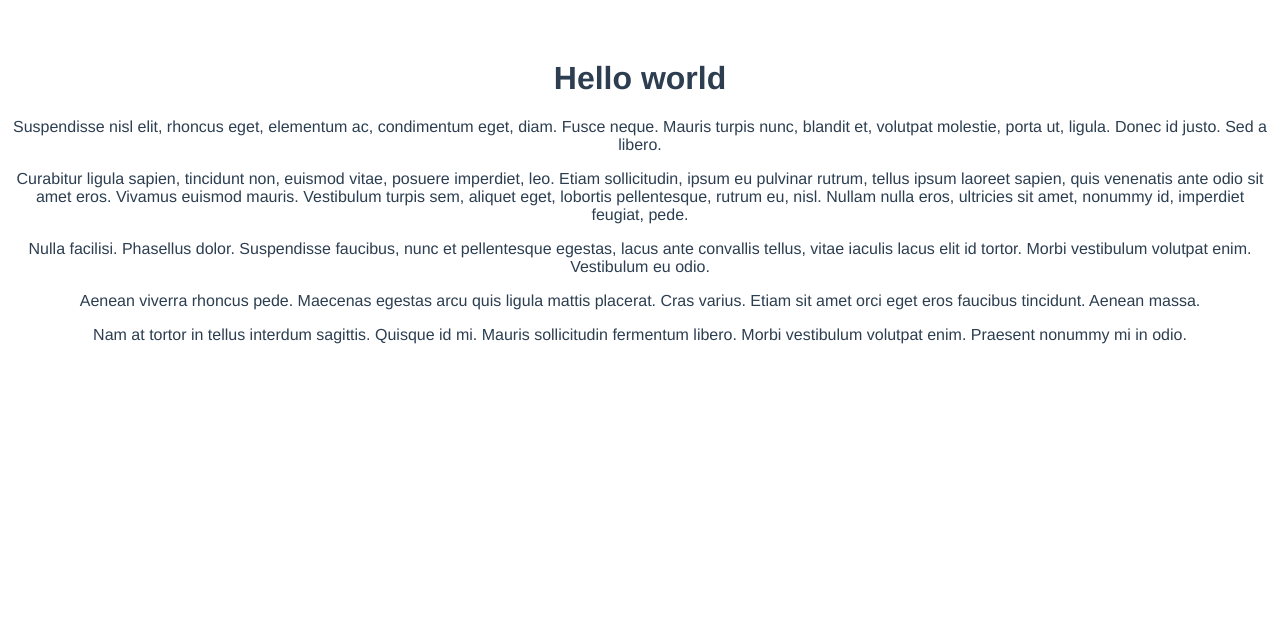
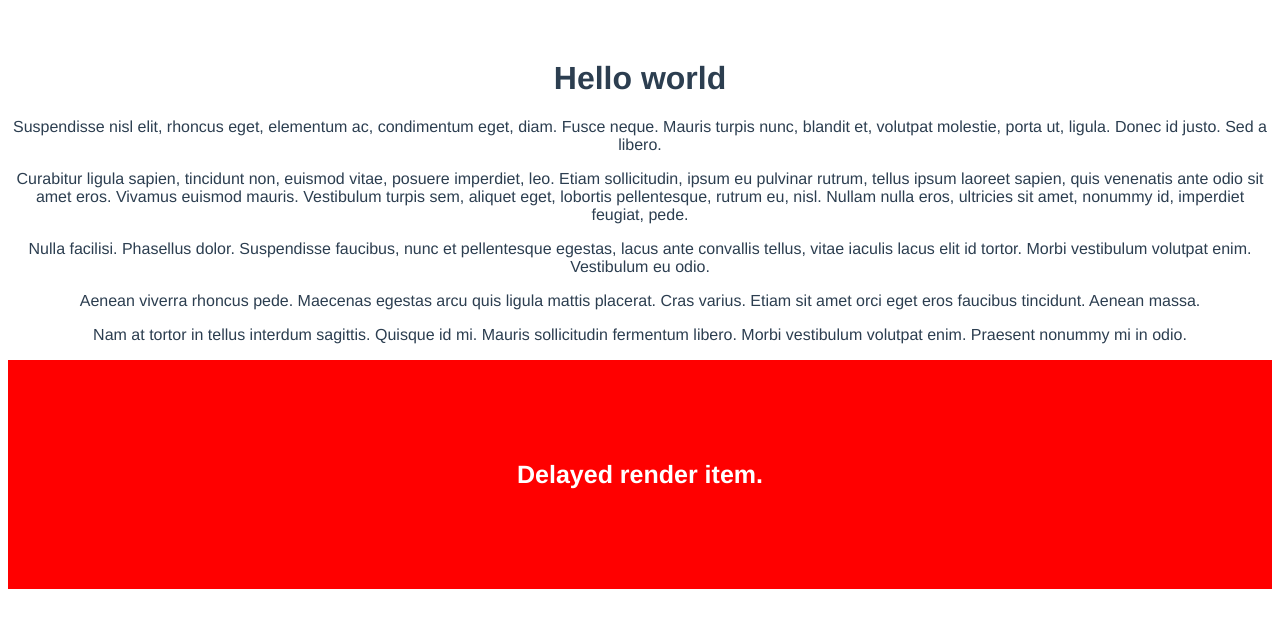
Before and after one commit to AshKyd/vue-googlebot-test, a Vue app: page / in a window 1280 px wide. Shown: the top 628 px of the page. Built offline with nearby package versions, Linux system fonts and the light colour scheme.

Commit message:
delayed render item

```diff
--- a/src/App.vue
+++ b/src/App.vue
@@ -10,12 +10,22 @@
     <p>Aenean viverra rhoncus pede. Maecenas egestas arcu quis ligula mattis placerat. Cras varius. Etiam sit amet orci eget eros faucibus tincidunt. Aenean massa.</p>
 
     <p>Nam at tortor in tellus interdum sagittis. Quisque id mi. Mauris sollicitudin fermentum libero. Morbi vestibulum volutpat enim. Praesent nonummy mi in odio.</p>
+
+    <div v-if="delayed" style="background:red;color:white;padding:100px;font-size:25px;font-weight:bold;">
+      Delayed render item.
+    </div>
   </div>
 </template>
 
 <script>
 export default {
-  name: "app"
+  name: "app",
+  data() {
+    return { delayed: false };
+  },
+  mounted() {
+    setTimeout(() => (this.delayed = true), 1000);
+  }
 };
 </script>
 
```
